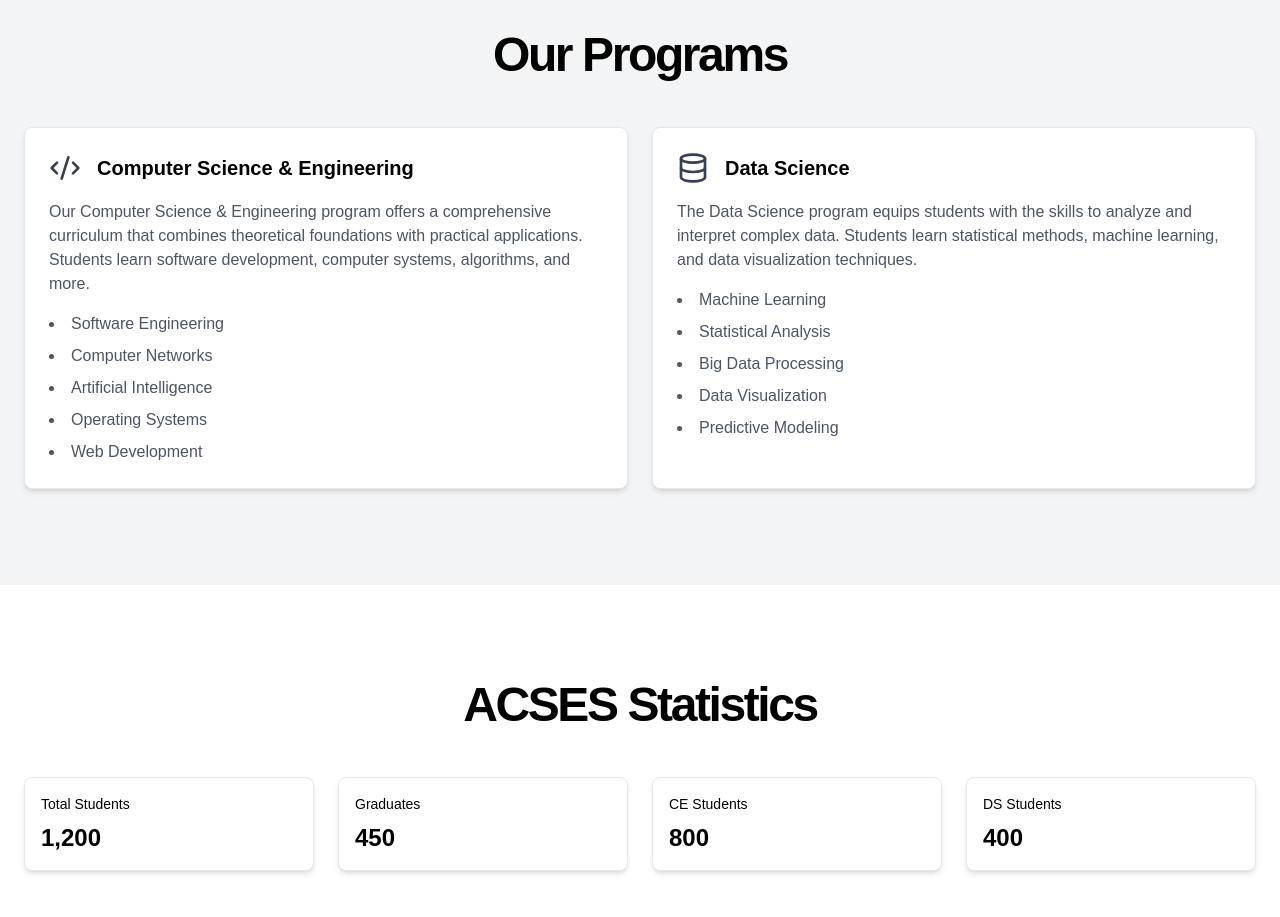
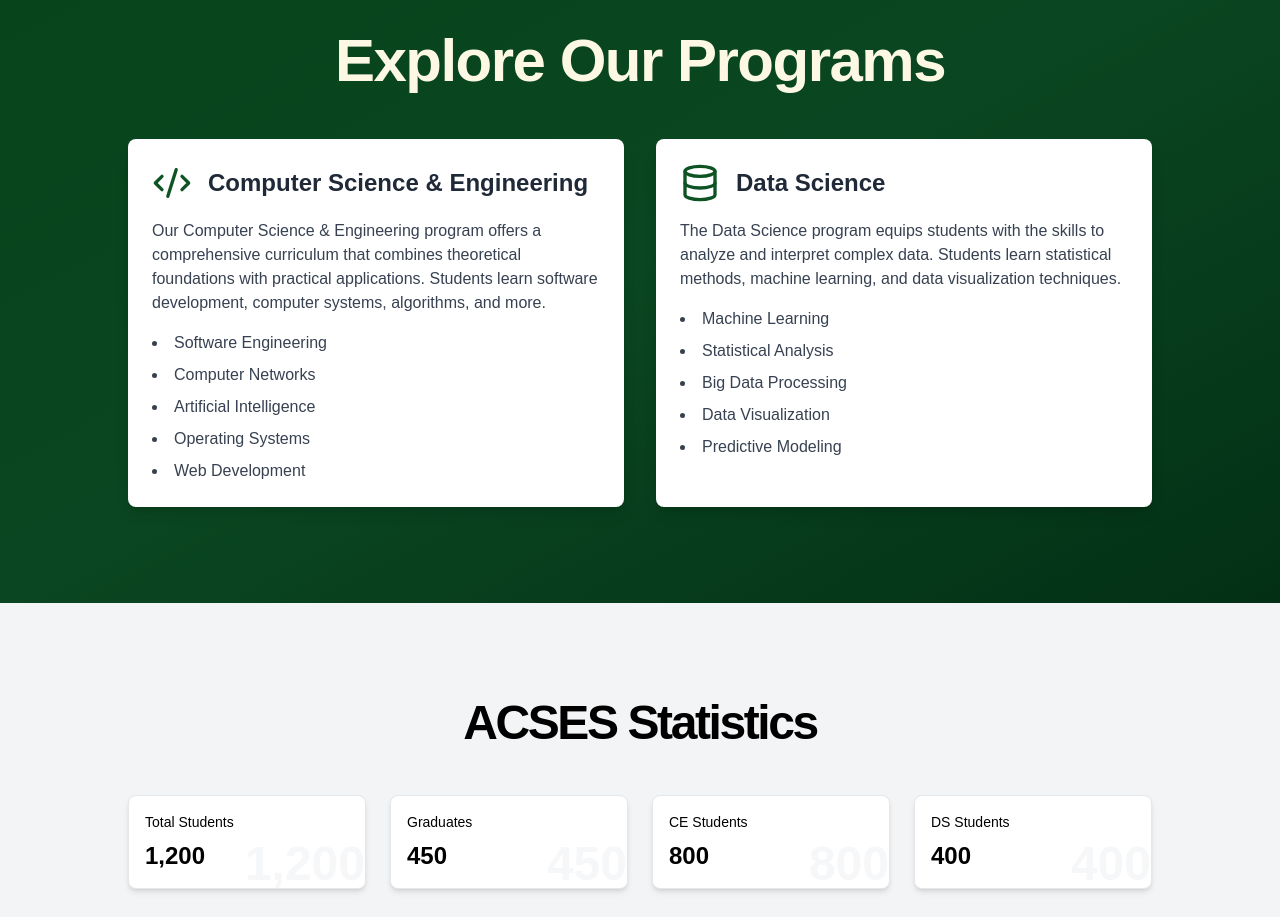
Before and after one commit to ACSES-SRID/acses-website, a React (Vite) app in the folder acses-website/: page / in a window 1280 px wide. Shown: the part 2220-3137 px from the top of the page. Built offline with nearby package versions, Linux system fonts and the light colour scheme.

Commit message:
modify: redesigned Programs.jsx and Statistics.jsx

```diff
--- a/acses-website/package.json
+++ b/acses-website/package.json
@@ -15,7 +15,9 @@
     "react": "^18.3.1",
     "react-dom": "^18.3.1",
     "react-router-dom": "^7.1.1",
-    "recharts": "^2.15.0"
+    "recharts": "^2.15.0",
+    "react-countup": "^6.4.2",
+    "react-scroll-trigger": "^0.6.14"
   },
   "devDependencies": {
     "@eslint/js": "^9.17.0",
--- a/acses-website/src/components/programs/Programs.jsx
+++ b/acses-website/src/components/programs/Programs.jsx
@@ -1,29 +1,29 @@
-import { Code2, Database } from "lucide-react"
+import { Code2, Database } from "lucide-react";
 
 const Programs = () => {
   return (
-    <section className="py-16 flex justify-center md:py-24 bg-gray-100">
-      <div className="container px-4 md:px-6">
-        <h2 className="text-3xl font-bold tracking-tighter sm:text-4xl md:text-5xl text-center mb-12">
-          Our Programs
+    <section className="flex justify-center py-16 md:py-24 bg-gradient-to-br from-acses-green-800 via-acses-green-700 to-acses-green-900">
+      <div className="container px-6 md:px-32">
+        <h2 className="mb-12 text-4xl font-extrabold tracking-tight text-center text-acses-yellow-50 sm:text-5xl md:text-6xl">
+          Explore Our Programs
         </h2>
-        <div className="grid md:grid-cols-2 gap-6">
+        <div className="grid gap-8 md:grid-cols-2">
           {/* Program Card: Computer Science & Engineering */}
-          <div className="w-full border rounded-lg shadow-md p-6 bg-white">
+          <div className="w-full transition duration-300 transform bg-white rounded-lg shadow-lg hover:shadow-xl hover:scale-105">
+            <div className="p-6">
               <div className="flex items-center gap-4 mb-4">
-              <Code2 className="w-8 h-8 text-gray-700" />
-              <h3 className="text-xl font-semibold">
+                <Code2 className="w-10 h-10 text-acses-green-600" />
+                <h3 className="text-2xl font-semibold text-gray-800">
                   Computer Science & Engineering
                 </h3>
               </div>
-            <div>
-              <p className="text-gray-600 mb-4">
+              <p className="mb-4 text-gray-700">
                 Our Computer Science & Engineering program offers a
                 comprehensive curriculum that combines theoretical foundations
                 with practical applications. Students learn software
                 development, computer systems, algorithms, and more.
               </p>
-              <ul className="list-disc list-inside space-y-2 text-gray-600">
+              <ul className="space-y-2 text-gray-700 list-disc list-inside">
                 <li>Software Engineering</li>
                 <li>Computer Networks</li>
                 <li>Artificial Intelligence</li>
@@ -34,18 +34,18 @@ const Programs = () => {
           </div>
 
           {/* Program Card: Data Science */}
-          <div className="w-full border rounded-lg shadow-md p-6 bg-white">
+          <div className="w-full transition duration-300 transform bg-white rounded-lg shadow-lg hover:shadow-xl hover:scale-105">
+            <div className="p-6">
               <div className="flex items-center gap-4 mb-4">
-              <Database className="w-8 h-8 text-gray-700" />
-              <h3 className="text-xl font-semibold">Data Science</h3>
+                <Database className="w-10 h-10 text-acses-green-600" />
+                <h3 className="text-2xl font-semibold text-gray-800">Data Science</h3>
               </div>
-            <div>
-              <p className="text-gray-600 mb-4">
+              <p className="mb-4 text-gray-700">
                 The Data Science program equips students with the skills to
                 analyze and interpret complex data. Students learn statistical
                 methods, machine learning, and data visualization techniques.
               </p>
-              <ul className="list-disc list-inside space-y-2 text-gray-600">
+              <ul className="space-y-2 text-gray-700 list-disc list-inside">
                 <li>Machine Learning</li>
                 <li>Statistical Analysis</li>
                 <li>Big Data Processing</li>
--- a/acses-website/src/components/statistics/Statistics.jsx
+++ b/acses-website/src/components/statistics/Statistics.jsx
@@ -1,6 +1,16 @@
-import { useEffect, useState } from "react"
-import { Bar, BarChart, ResponsiveContainer, XAxis, YAxis } from "recharts"
-import { motion } from "framer-motion"
+import { useState } from "react";
+import {
+  LineChart,
+  Line,
+  ResponsiveContainer,
+  XAxis,
+  YAxis,
+  Tooltip,
+  CartesianGrid,
+} from "recharts";
+import { motion } from "framer-motion";
+import CountUp from "react-countup";
+import ScrollTrigger from "react-scroll-trigger";
 
 const stats = [
   {
@@ -19,95 +29,132 @@ const stats = [
     title: "DS Students",
     value: 400,
   },
-  ]
+];
 
 const yearlyData = [
   {
     year: "2020",
     "CS&E": 180,
-      "DS": 80,
+    DS: 80,
   },
   {
     year: "2021",
     "CS&E": 200,
-      "DS": 100,
+    DS: 100,
   },
   {
     year: "2022",
     "CS&E": 220,
-      "DS": 120,
+    DS: 120,
   },
   {
     year: "2023",
     "CS&E": 240,
-      "DS": 140,
+    DS: 140,
   },
-  ]
-
-  function Counter({ value }) {
-    const [count, setCount] = useState(0)
-
-    useEffect(() => {
-      const duration = 2000 // 2 seconds
-      const steps = 60
-      const stepValue = value / steps
-      let current = 0
-
-      const timer = setInterval(() => {
-        current += 1
-        setCount(Math.min(Math.floor(current * stepValue), value))
-        if (current >= steps) clearInterval(timer)
-      }, duration / steps)
-
-      return () => clearInterval(timer)
-    }, [value])
-
-    return <span>{count.toLocaleString()}</span>
-  }
+];
 
 const Statistics = () => {
+  const [counterOn, setCounterOn] = useState(false);
+
   return (
-    <section className="py-16 flex justify-center md:py-24">
-      <div className="container px-4 md:px-6">
-        <h2 className="text-3xl font-bold tracking-tighter sm:text-4xl md:text-5xl text-center mb-12">
+    <section className="flex justify-center py-16 bg-gray-100 md:py-24">
+      <div className="container px-6 md:px-32">
+        <h2 className="mb-12 text-3xl font-bold tracking-tighter text-center sm:text-4xl md:text-5xl">
           ACSES Statistics
         </h2>
-        <div className="grid sm:grid-cols-2 lg:grid-cols-4 gap-6 mb-12">
+        {/* Statistics Summary */}
+        <div className="grid gap-6 mb-12 sm:grid-cols-2 lg:grid-cols-4">
           {stats.map((stat, index) => (
             <div
               key={index}
-              className="border rounded-lg shadow-md p-4 bg-white"
+              className="relative p-4 overflow-hidden bg-white border rounded-lg shadow-md"
             >
               <div className="flex flex-row items-center justify-between pb-2">
                 <h3 className="text-sm font-medium">{stat.title}</h3>
               </div>
+
+              {/* Main Counter */}
               <motion.div
                 initial={{ opacity: 0, y: 20 }}
                 animate={{ opacity: 1, y: 0 }}
                 transition={{ delay: index * 0.1 }}
                 className="text-2xl font-bold"
               >
-                <Counter value={stat.value} />
+                <ScrollTrigger
+                  onEnter={() => setCounterOn(true)}
+                  onExit={() => setCounterOn(false)}
+                >
+                  {counterOn && (
+                    <CountUp
+                      start={0}
+                      end={stat.value}
+                      duration={2}
+                      delay={0}
+                    />
+                  )}
+                </ScrollTrigger>
+              </motion.div>
+
+              {/* Duplicate Counter with Style Adjustments */}
+              <motion.div
+                initial={{ opacity: 0 }}
+                animate={{ opacity: 0.2 }}
+                transition={{ delay: index * 0.1 }}
+                className="absolute bottom-0 right-0 text-5xl font-bold text-gray-300 opacity-20"
+              >
+                <ScrollTrigger
+                  onEnter={() => setCounterOn(true)}
+                  onExit={() => setCounterOn(false)}
+                >
+                  {counterOn && (
+                    <CountUp
+                      start={0}
+                      end={stat.value}
+                      duration={2}
+                      delay={0}
+                    />
+                  )}
+                </ScrollTrigger>
               </motion.div>
             </div>
           ))}
         </div>
-        <div className="border rounded-lg shadow-md p-4 bg-white">
-          <h3 className="text-lg font-medium mb-4">Yearly Student Distribution</h3>
+        {/* Yearly Data */}
+        <div className="p-4 bg-white border rounded-lg shadow-md">
+          <h3 className="mb-4 text-lg font-medium">
+            Yearly Student Distribution
+          </h3>
           <div className="h-[400px]">
             <ResponsiveContainer width="100%" height="100%">
-              <BarChart data={yearlyData}>
+              <LineChart data={yearlyData}>
+                <CartesianGrid strokeDasharray="3 3" />
                 <XAxis dataKey="year" />
                 <YAxis />
-                <Bar dataKey="CS&E" fill="hsl(200, 70%, 50%)" />
-                <Bar dataKey="DS" fill="hsl(100, 70%, 50%)" />
-              </BarChart>
+                <Tooltip />
+                <Line
+                  type="monotone"
+                  dataKey="CS&E"
+                  stroke="hsl(200, 70%, 50%)"
+                  strokeWidth={2}
+                  dot={{ r: 4 }}
+                  activeDot={{ r: 6 }}
+                />
+                <Line
+                  type="monotone"
+                  dataKey="DS"
+                  stroke="hsl(100, 70%, 50%)"
+                  strokeWidth={2}
+                  dot={{ r: 4 }}
+                  activeDot={{ r: 6 }}
+                />
+              </LineChart>
             </ResponsiveContainer>
           </div>
         </div>
       </div>
     </section>
-  )
-}
+  );
+};
 
-export default Statistics
+export default Statistics;
```
Also changed, not shown: 1 other file (tests, documents, lock files or other folders). Lines whose indentation alone changed are shown as unchanged.
